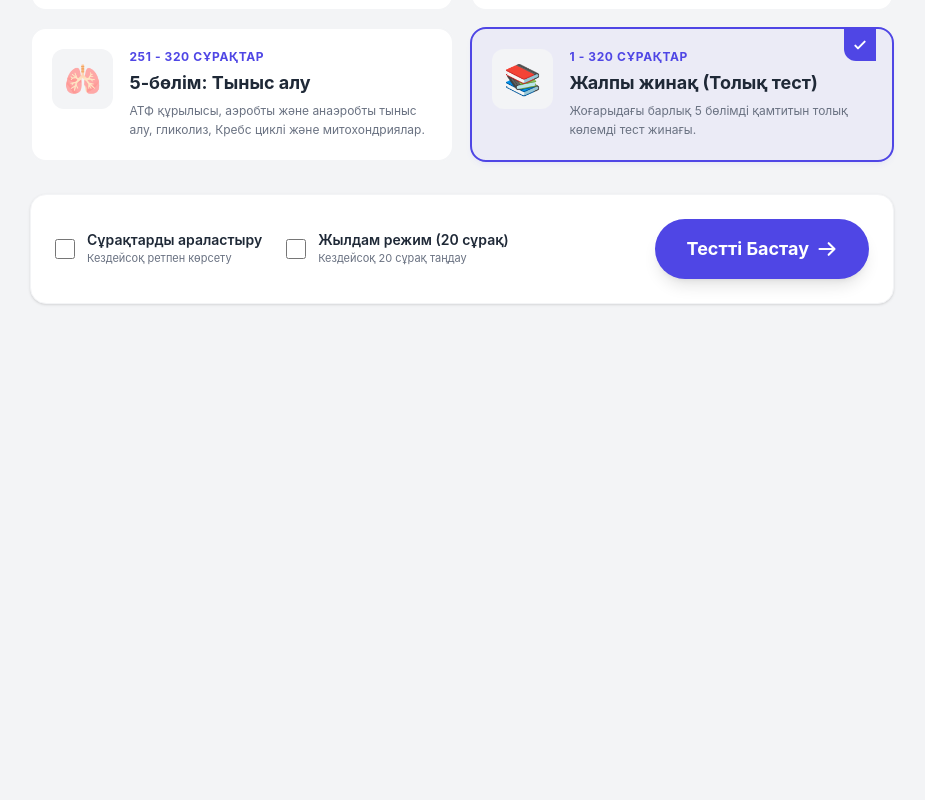
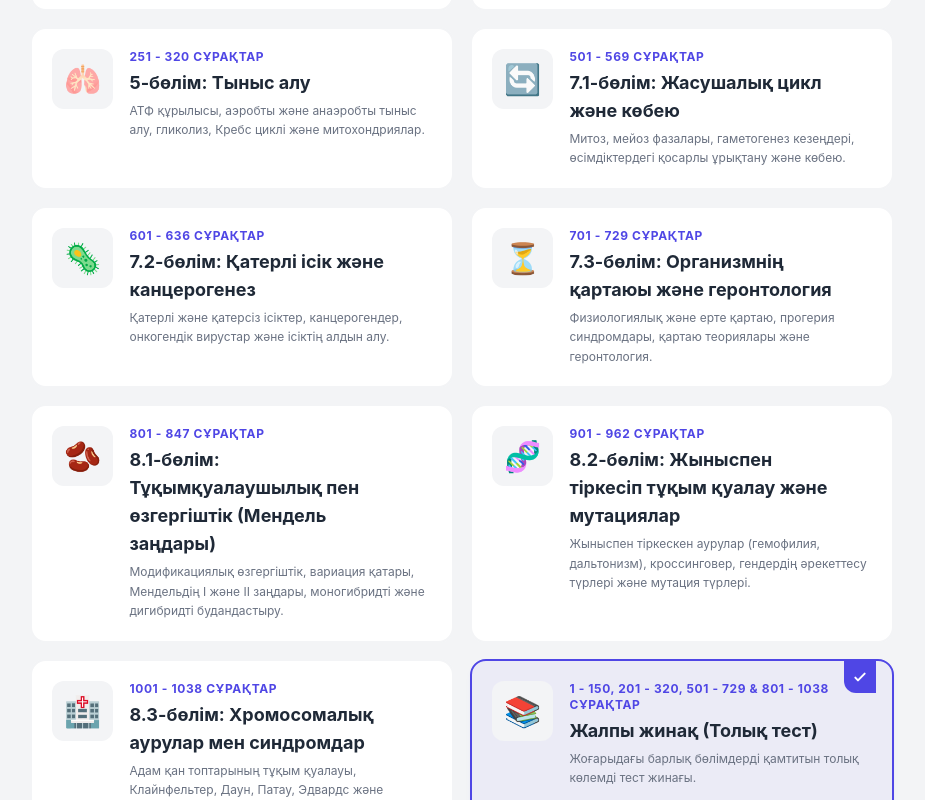
Before and after one commit to nuran-command/biology-quiz, a React (Vite) app: page / in a window 1280 px wide. Shown: the part 940-1740 px from the top of the page, without its empty margins (178-1103 px from the left). Before the commit the page ends 1324 px from the top, so only its background shows below. Built offline with nearby package versions, Linux system fonts and the light colour scheme.

Commit message:
feat(ui): add Part 9, 10, and 11 configurations in StartScreen

```diff
--- a/src/components/StartScreen.tsx
+++ b/src/components/StartScreen.tsx
@@ -2,7 +2,7 @@ import { useState } from 'react';
 import { motion, AnimatePresence } from 'framer-motion';
 
 export type CategoryType = 'molecular_biology' | 'nutrition_transport';
-export type PartType = 'part1' | 'part2' | 'part3' | 'part4' | 'part5' | 'all';
+export type PartType = 'part1' | 'part2' | 'part3' | 'part4' | 'part5' | 'part6' | 'part7' | 'part8' | 'part9' | 'part10' | 'part11' | 'all';
 
 type Settings = {
   category: CategoryType;
@@ -64,10 +64,52 @@ export const StartScreen = ({ onStart }: Props) => {
       icon: '🫁'
     },
     {
+      id: 'part6' as PartType,
+      title: '7.1-бөлім: Жасушалық цикл және көбею',
+      desc: 'Митоз, мейоз фазалары, гаметогенез кезеңдері, өсімдіктердегі қосарлы ұрықтану және көбею.',
+      range: '501 - 569 сұрақтар',
+      icon: '🔄'
+    },
+    {
+      id: 'part7' as PartType,
+      title: '7.2-бөлім: Қатерлі ісік және канцерогенез',
+      desc: 'Қатерлі және қатерсіз ісіктер, канцерогендер, онкогендік вирустар және ісіктің алдын алу.',
+      range: '601 - 636 сұрақтар',
+      icon: '🦠'
+    },
+    {
+      id: 'part8' as PartType,
+      title: '7.3-бөлім: Организмнің қартаюы және геронтология',
+      desc: 'Физиологиялық және ерте қартаю, прогерия синдромдары, қартаю теориялары және геронтология.',
+      range: '701 - 729 сұрақтар',
+      icon: '⏳'
+    },
+    {
+      id: 'part9' as PartType,
+      title: '8.1-бөлім: Тұқымқуалаушылық пен өзгергіштік (Мендель заңдары)',
+      desc: 'Модификациялық өзгергіштік, вариация қатары, Мендельдің І және ІІ заңдары, моногибридті және дигибридті будандастыру.',
+      range: '801 - 847 сұрақтар',
+      icon: '🫘'
+    },
+    {
+      id: 'part10' as PartType,
+      title: '8.2-бөлім: Жыныспен тіркесіп тұқым қуалау және мутациялар',
+      desc: 'Жыныспен тіркескен аурулар (гемофилия, дальтонизм), кроссинговер, гендердің әрекеттесу түрлері және мутация түрлері.',
+      range: '901 - 962 сұрақтар',
+      icon: '🧬'
+    },
+    {
+      id: 'part11' as PartType,
+      title: '8.3-бөлім: Хромосомалық аурулар мен синдромдар',
+      desc: 'Адам қан топтарының тұқым қуалауы, Клайнфельтер, Даун, Патау, Эдвардс және Шерешевский-Тернер синдромдары.',
+      range: '1001 - 1038 сұрақтар',
+      icon: '🏥'
+    },
+    {
       id: 'all' as PartType,
       title: 'Жалпы жинақ (Толық тест)',
-      desc: 'Жоғарыдағы барлық 5 бөлімді қамтитын толық көлемді тест жинағы.',
-      range: '1 - 320 сұрақтар',
+      desc: 'Жоғарыдағы барлық бөлімдерді қамтитын толық көлемді тест жинағы.',
+      range: '1 - 150, 201 - 320, 501 - 729 & 801 - 1038 сұрақтар',
       icon: '📚'
     }
   ];
```
